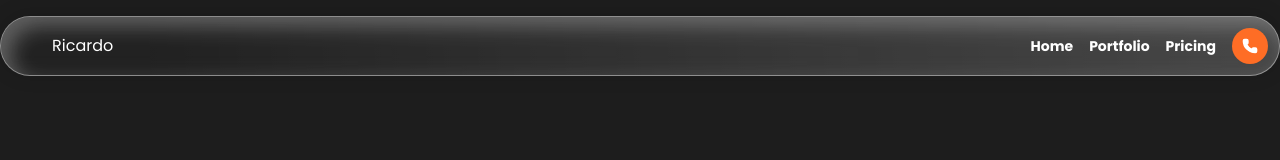
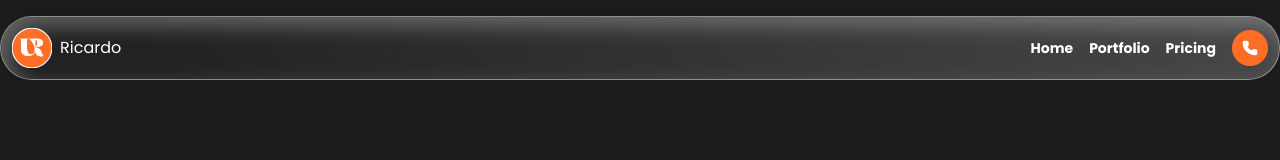
Before and after one commit to ricardoreales/RicardoPortfolio, a Next.js app: page /project/mobilifarma in a window 1280 px wide. Shown: the top 160 px of the page. Built offline with nearby package versions, Linux system fonts and the light colour scheme; a web font is replaced by a local one.

Commit message:
Actualizar el componente Header para incluir el logo y mejorar la estructura del enlace. Modificar el componente LogoR para aceptar una clase opcional, permitiendo personalizar su estilo. Además, se agrega la dependencia "globals" en package-lock.json, actualizando su versión a 16.3.0.

```diff
--- a/components/Header/Header.tsx
+++ b/components/Header/Header.tsx
@@ -1,13 +1,15 @@
 import { Phone } from "lucide-react"
 import Link from "next/link"
 import React from "react"
+import { LogoR } from "../svgs/LogoR"
 
 export const Header = () => {
   return (
     <header className="fade-in animation-entrance-top fixed top-4 left-0 z-50 flex w-full items-center justify-center">
       <nav className="relative container mx-2 flex min-h-10 items-center justify-between px-3 py-3 text-white sm:mx-4 lg:mx-auto">
         <div className="nav-glass-background absolute top-0 left-0 -z-10 h-full w-full" />
-        <Link href="/" className="ml-10">
+        <Link href="/" className="flex items-center gap-x-2">
+          <LogoR className="size-10" />
           Ricardo
         </Link>
         <div className="[&>a]:hover:text-primary-500 flex items-center gap-x-4 text-sm font-bold transition-all duration-300 [&>a]:hover:scale-105 [&>a]:hover:underline">
--- a/components/svgs/LogoR.tsx
+++ b/components/svgs/LogoR.tsx
@@ -1,10 +1,10 @@
+import { cn } from "@/lib/utils"
 import React from "react"
 
-export const LogoR = () => {
+export const LogoR = ({ className }: { className?: string }) => {
   return (
     <svg
-      width="112"
-      height="112"
+      className={cn("h-[112px] w-[112px]", className)}
       viewBox="0 0 112 112"
       fill="none"
       xmlns="http://www.w3.org/2000/svg"
```
Also changed, not shown: 1 other file (tests, documents, lock files or other folders).
